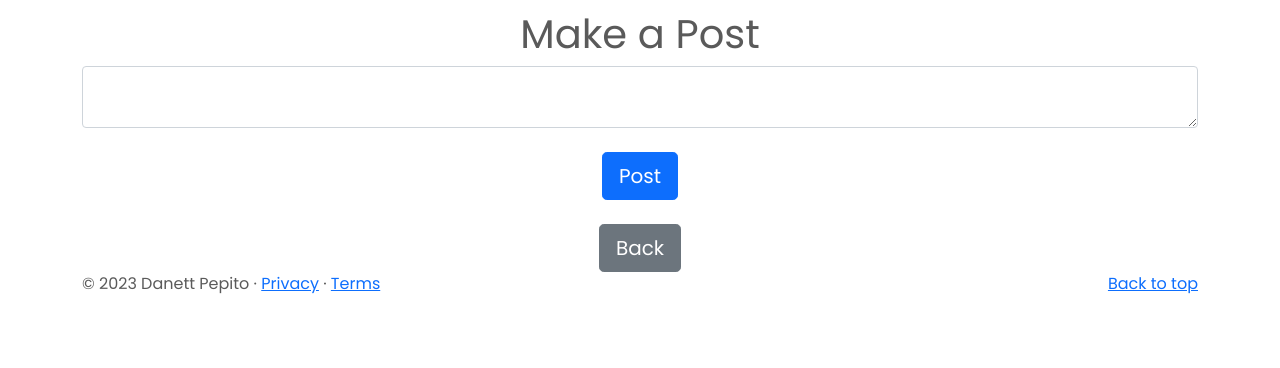
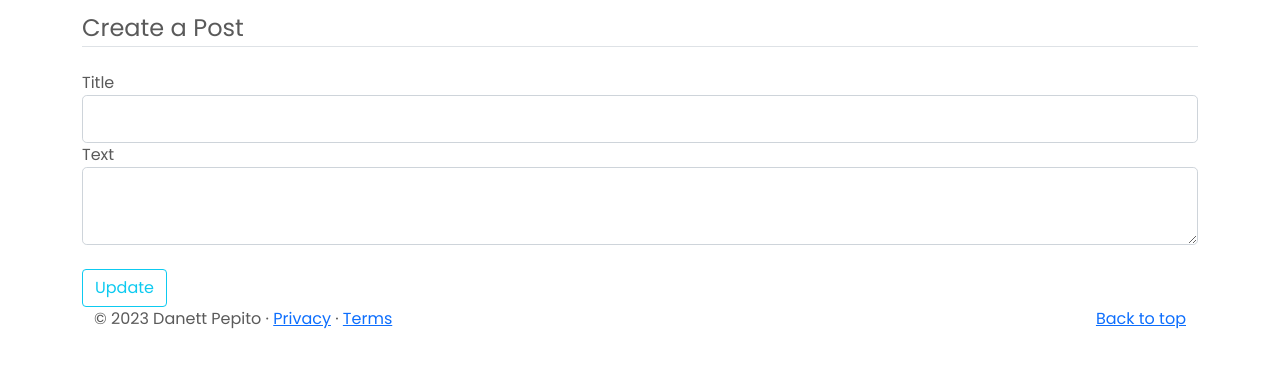
Before and after one commit to danettp/Website_Project_V6, a Flask app: page /create-post in a window 1280 px wide. Shown: the part 64-432 px from the top of the page. Run offline with Flask 3, Linux system fonts and the light colour scheme; a user stored in the database is signed in; some libraries are stand-ins or nearby versions.

Commit message:
Updated
Changed format of create_post and rendered

```diff
--- a/app.py
+++ b/app.py
@@ -4,4 +4,4 @@ if __name__ == "__main__":
     app = create_app()  # Create a Flask application instance using the create_app function
     app.run(debug=True) # Run the Flask application in debug mode
 
-# Title Field for blog posts.
+# Title Field for blog posts
--- a/website/static/styles.css
+++ b/website/static/styles.css
@@ -14,6 +14,11 @@ html, body {
   height: 65px;
   width: 65px;
   margin: 16px;
+}
+
+.post-title{
+  font-weight: 500;
+  line-height: 1.2;
 }
 
 #navbar_logo {
--- a/website/templates/create_post.html
+++ b/website/templates/create_post.html
@@ -1,19 +1,46 @@
 {% extends "base.html" %} {% block title %}Home{% endblock %} {% block content
 %}
-<h1 align="center">Make a Post</h1>
+<div class="content-section">
+  <form method="POST" action="">
+    {{ form.hidden_tag() }}
+    <fieldset class="form-group">
+      <!-- Form group for title field -->
+      <legend class="border-bottom mb-4">Create a Post</legend>
+      <div class="form-group">
+        {{ form.title.label(class="form-control-label") }}
 
-<!-- Post button -->
-<form method="POST">
-    <textarea name="text" id="text" class="form-control"></textarea>
-    <br />
-    <div align="center">
-    <button type="submit" class="btn btn-lg btn-primary">Post</button>
-    </div>
-</form>
-<br />
-<div align="center">
-    <a href="/home"
-    ><button type="button" class="btn btn-lg btn-secondary">Back</button></a
-    >
+        <!-- If error occurs, send error message -->
+        {% if form.title.errors %}
+          {{ form.title(class="form-control form-control-lg is-invalid") }}
+          <div class="invalid-feedback">
+            {% for error in form.title.errors %}
+              <span>{{ error }}</span>
+              {% endfor %}
+            </div>
+            {% else %}
+              {{ form.title(class="form-control form-control-lg") }}
+        {% endif %}
+      </div>
+
+      <!-- Form group for text -->
+      <div class="form-group">
+        {{ form.text.label(class="form-control-label") }}
+
+        {% if form.text.errors %}
+          {{ form.text(class="form-control form-control-lg is-invalid") }}
+          <div class="invalid-feedback">
+            {% for error in form.text.errors %}
+              <span>{{ error }}</span>
+              {% endfor %}
+            </div>
+            {% else %}
+              {{ form.text(class="form-control form-control-lg") }}
+        {% endif %}
+      </div>
+    </fieldset>
+    </br>
+    <div class="form-group">
+      {{ form.submit(class="btn btn-outline-info")}}
+  </form>
 </div>
 {% endblock %}
--- a/website/templates/posts_div.html
+++ b/website/templates/posts_div.html
@@ -46,6 +46,8 @@
       </div>
     </div>
     <div class="card-body">
+      <div class="card-text post-title">{{post.title}}</div>
+      <br />
       <div class="card-text">{{post.text}}</div>
       <br />
       <div class="collapse" id="comments-{{post.id}}">
--- a/website/views.py
+++ b/website/views.py
@@ -5,7 +5,7 @@ import secrets
 from flask import Blueprint, render_template, request, flash, redirect, url_for, jsonify
 from flask_login import login_required, current_user
 from .models import Post, User, Comment, Like
-from .forms import RegistrationForm, UpdateAccountForm
+from .forms import RegistrationForm, UpdateAccountForm, PostForm
 from . import db
 
 # Create a Blueprint for the views
@@ -31,20 +31,17 @@ def blog():
 @views.route("/create-post", methods=['GET', 'POST'])
 @login_required
 def create_post():
-    if request.method == "POST":
-        text = request.form.get('text')
-        title = request.form.get('title')
+    form = PostForm()
+    if form.validate_on_submit():
+        title = form.title.data
+        text = form.text.data
+        post = Post(title=title, text=text, author=current_user.id)
+        db.session.add(post)
+        db.session.commit()
+        flash('Post created!', category='success')
+        return redirect(url_for('views.blog'))
 
-        if not text:
-            flash('Post cannot be empty', category='error')
-        else:
-            post = Post(text=text, title=title, author=current_user.id)
-            db.session.add(post)
-            db.session.commit()
-            flash('Post created!', category='success')
-            return redirect(url_for('views.blog'))
-
-    return render_template('create_post.html', user=current_user)
+    return render_template('create_post.html', form=form, user=current_user)
 
 # Route for deleting a post
 @views.route("/delete-post/<id>")
```
Also changed, not shown: instance/database.db.
